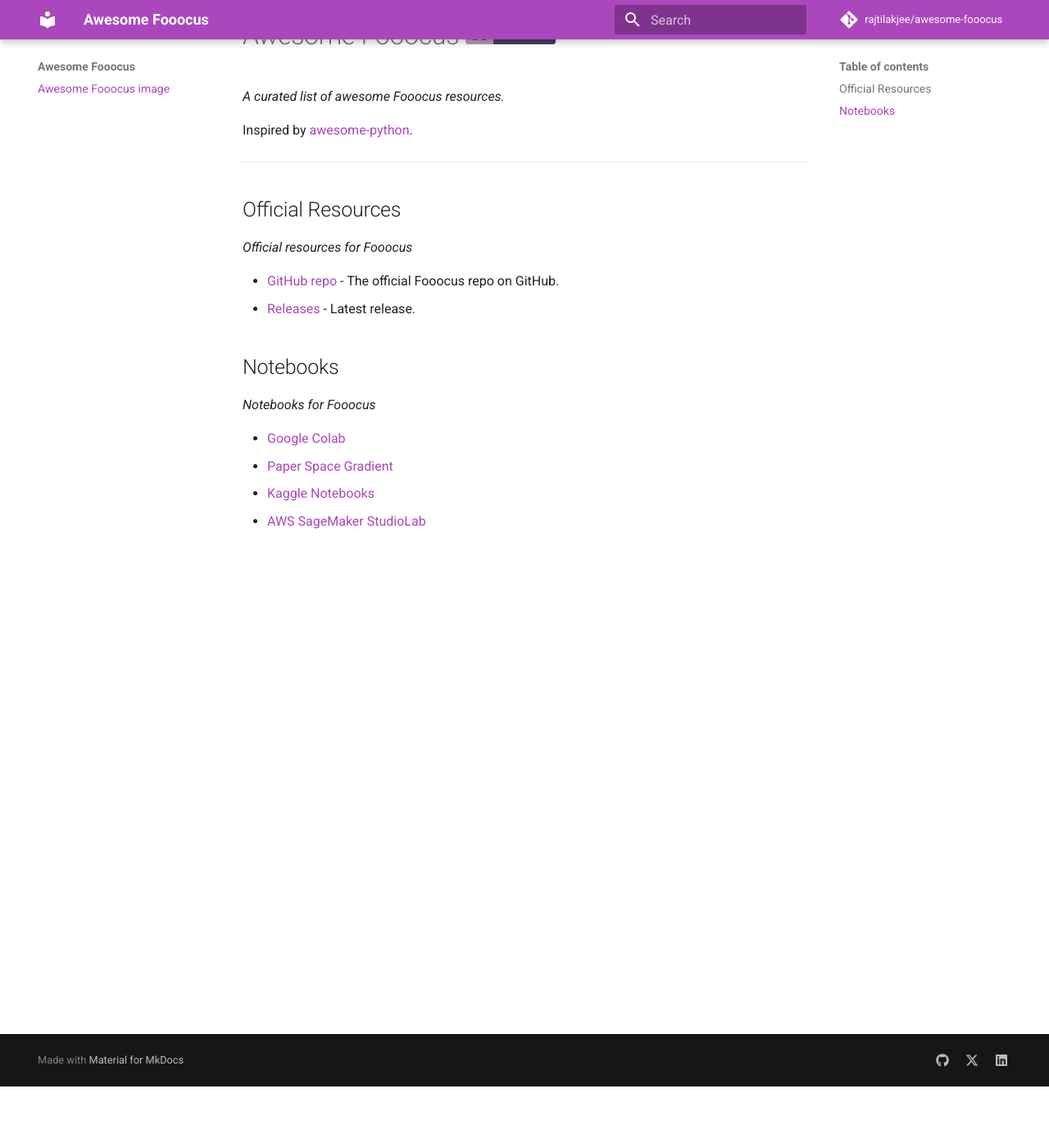
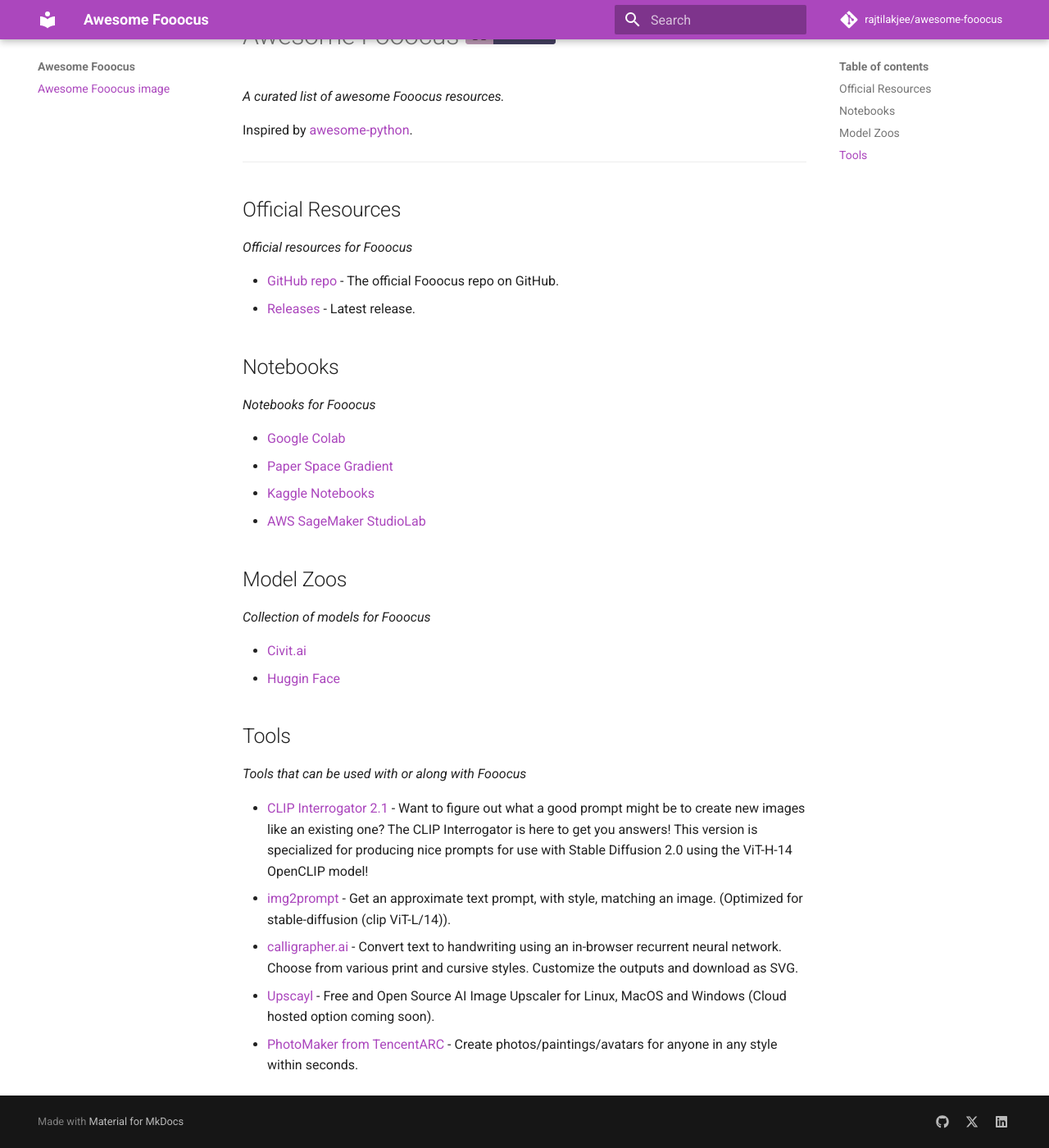
Before and after one commit to rajtilakjee/awesome-fooocus, an MkDocs documentation site: the page built from docs/index.md, in a window 1280 px wide and 1400 px high, scrolled down 75 px. Shown: the whole window at 82% size. Built offline with MkDocs 1.6.1 and Material for MkDocs 9.7.7, drawn with Linux system fonts in a browser that asks for light colours; comment, search, counter and statistics services are not loaded.

Commit message:
Update index.md

```diff
--- a/docs/index.md
+++ b/docs/index.md
@@ -18,3 +18,18 @@ _Notebooks for Fooocus_
 - [Paper Space Gradient](https://docs.paperspace.com/gradient/)
 - [Kaggle Notebooks](https://www.kaggle.com/docs/notebooks)
 - [AWS SageMaker StudioLab](https://studiolab.sagemaker.aws/)
+
+## Model Zoos
+_Collection of models for Fooocus_
+
+- [Civit.ai](https://civitai.com/)
+- [Huggin Face](https://huggingface.co/models)
+
+## Tools
+_Tools that can be used with or along with Fooocus_
+
+- [CLIP Interrogator 2.1](https://huggingface.co/spaces/fffiloni/CLIP-Interrogator-2) - Want to figure out what a good prompt might be to create new images like an existing one? The CLIP Interrogator is here to get you answers! This version is specialized for producing nice prompts for use with Stable Diffusion 2.0 using the ViT-H-14 OpenCLIP model!
+- [img2prompt](https://replicate.com/methexis-inc/img2prompt) - Get an approximate text prompt, with style, matching an image. (Optimized for stable-diffusion (clip ViT-L/14)).
+- [calligrapher.ai](https://www.calligrapher.ai/) - Convert text to handwriting using an in-browser recurrent neural network. Choose from various print and cursive styles. Customize the outputs and download as SVG.
+- [Upscayl](https://www.upscayl.org/) - Free and Open Source AI Image Upscaler for Linux, MacOS and Windows (Cloud hosted option coming soon).
+- [PhotoMaker from TencentARC](https://photo-maker.github.io/) - Create photos/paintings/avatars for anyone in any style within seconds.
```
